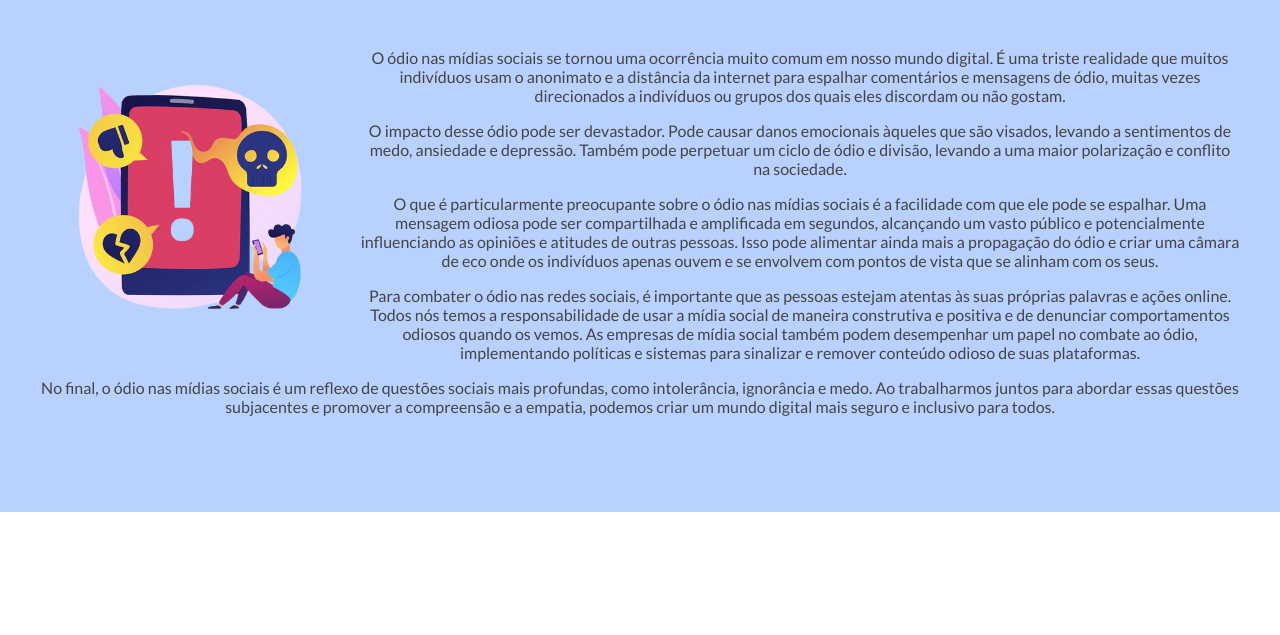
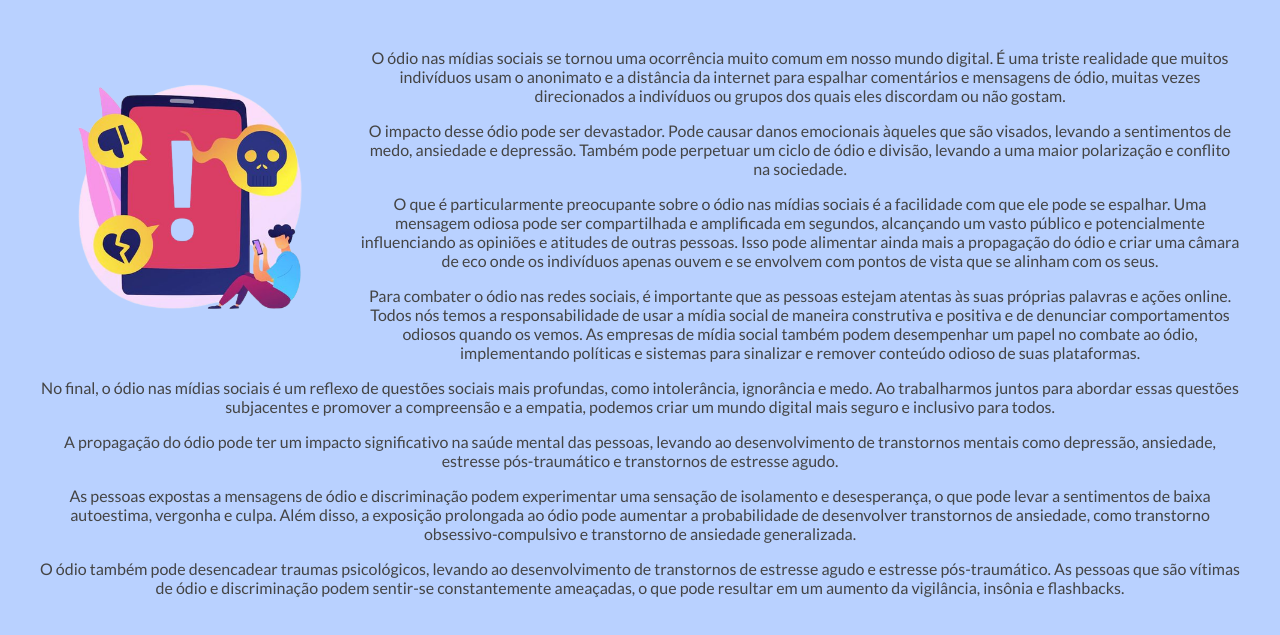
Before and after one commit to noticiaass/Acabe-com-o-odio, a plain HTML site: page index.html in a window 1280 px wide. Shown: the part 848-1483 px from the top of the page. Before the commit the page ends 1360 px from the top, so only its background shows below. Drawn offline with nearby package versions, Linux system fonts and the light colour scheme.

Commit message:
Update index.html

```diff
--- a/index.html
+++ b/index.html
@@ -28,7 +28,13 @@
     <p>O que é particularmente preocupante sobre o ódio nas mídias sociais é a facilidade com que ele pode se espalhar. Uma mensagem odiosa pode ser compartilhada e amplificada em segundos, alcançando um vasto público e potencialmente influenciando as opiniões e atitudes de outras pessoas. Isso pode alimentar ainda mais a propagação do ódio e criar uma câmara de eco onde os indivíduos apenas ouvem e se envolvem com pontos de vista que se alinham com os seus.</p>
     <p>Para combater o ódio nas redes sociais, é importante que as pessoas estejam atentas às suas próprias palavras e ações online. Todos nós temos a responsabilidade de usar a mídia social de maneira construtiva e positiva e de denunciar comportamentos odiosos quando os vemos. As empresas de mídia social também podem desempenhar um papel no combate ao ódio, implementando políticas e sistemas para sinalizar e remover conteúdo odioso de suas plataformas.</p>
     <p>No final, o ódio nas mídias sociais é um reflexo de questões sociais mais profundas, como intolerância, ignorância e medo. Ao trabalharmos juntos para abordar essas questões subjacentes e promover a compreensão e a empatia, podemos criar um mundo digital mais seguro e inclusivo para todos.</p>
-  </blockquote>
+    <p>A propagação do ódio pode ter um impacto significativo na saúde mental das pessoas, levando ao desenvolvimento de transtornos mentais como depressão, ansiedade, estresse pós-traumático e transtornos de estresse agudo.</p>
+    <p>As pessoas expostas a mensagens de ódio e discriminação podem experimentar uma sensação de isolamento e desesperança, o que pode levar a sentimentos de baixa autoestima, vergonha e culpa. Além disso, a exposição prolongada ao ódio pode aumentar a probabilidade de desenvolver transtornos de ansiedade, como transtorno obsessivo-compulsivo e transtorno de ansiedade generalizada.</p>
+    <p>O ódio também pode desencadear traumas psicológicos, levando ao desenvolvimento de transtornos de estresse agudo e estresse pós-traumático. As pessoas que são vítimas de ódio e discriminação podem sentir-se constantemente ameaçadas, o que pode resultar em um aumento da vigilância, insônia e flashbacks.</p>
+
+
+
+      </blockquote>
   </section>
 
   <script src="https://code.jquery.com/jquery-1.9.1.js"></script>
```
